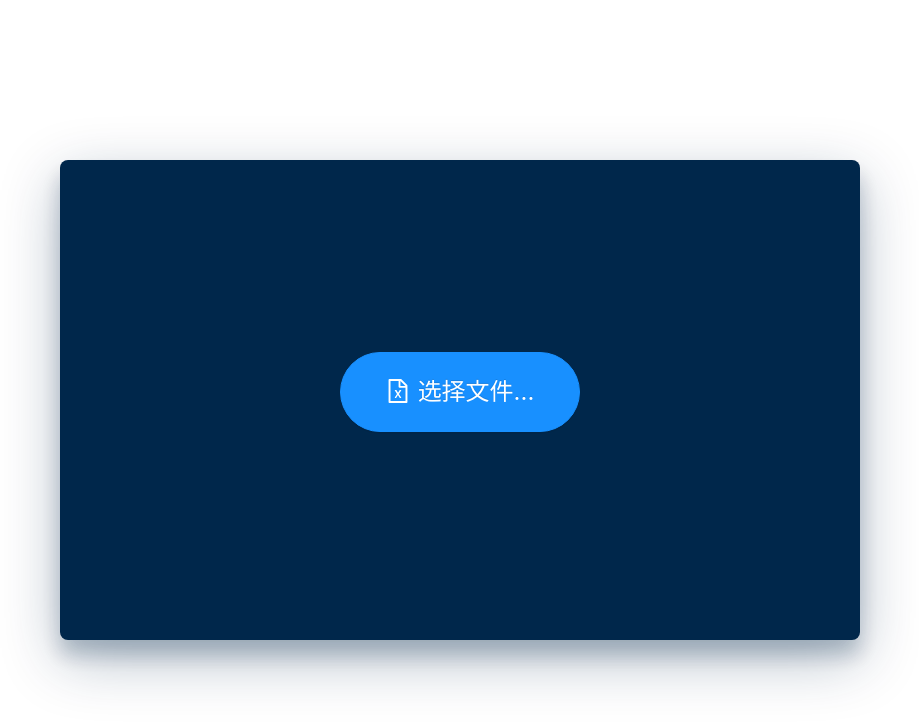
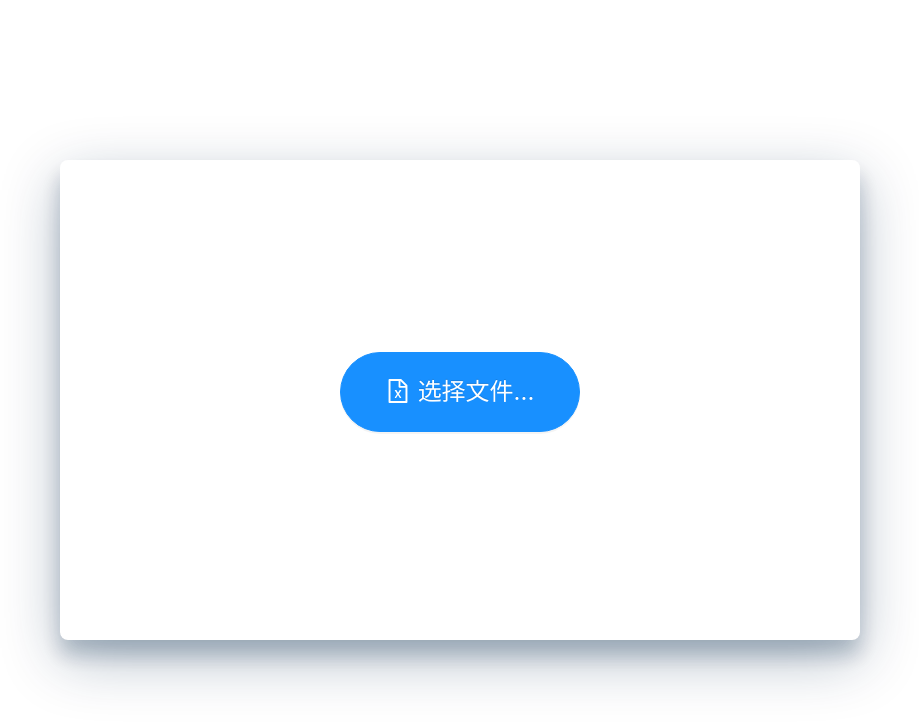
Before and after one commit to fatalxiao/material-marquee, a React app: page / in a window 1280 px wide. Shown: the whole page, without its empty margins (180-1099 px from the left). Built offline with nearby package versions, Linux system fonts and the light colour scheme.

Commit message:
update App

```diff
--- a/src/assets/scss/App.scss
+++ b/src/assets/scss/App.scss
@@ -10,8 +10,8 @@
     top: 50%;
     width: 800px;
     height: 480px;
-    background: $theme-bg;
     border-radius: 8px;
     box-shadow: transparentize($theme-bg, .7) 0px 19px 60px, transparentize($theme-bg, .78) 0px 15px 20px;
     transform: translate(-50%, -50%);
+    overflow: hidden;
 }
```
